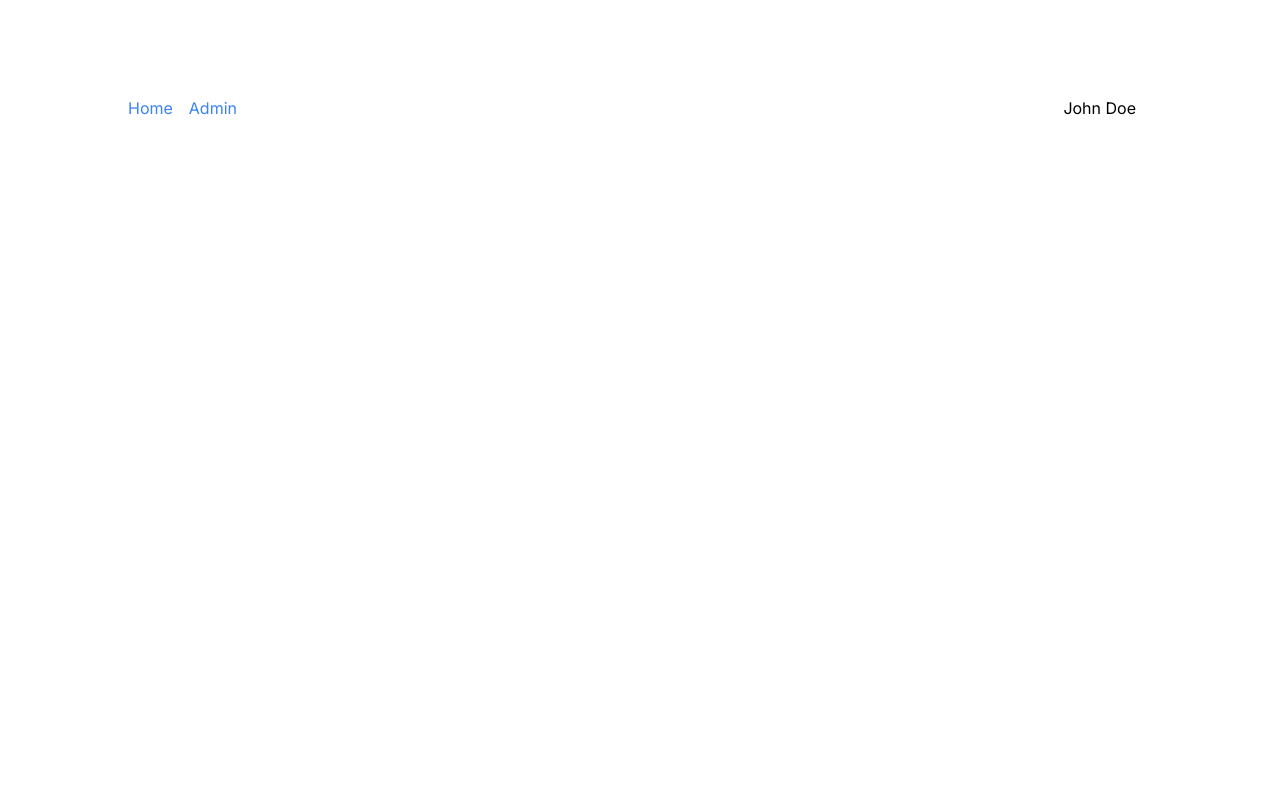
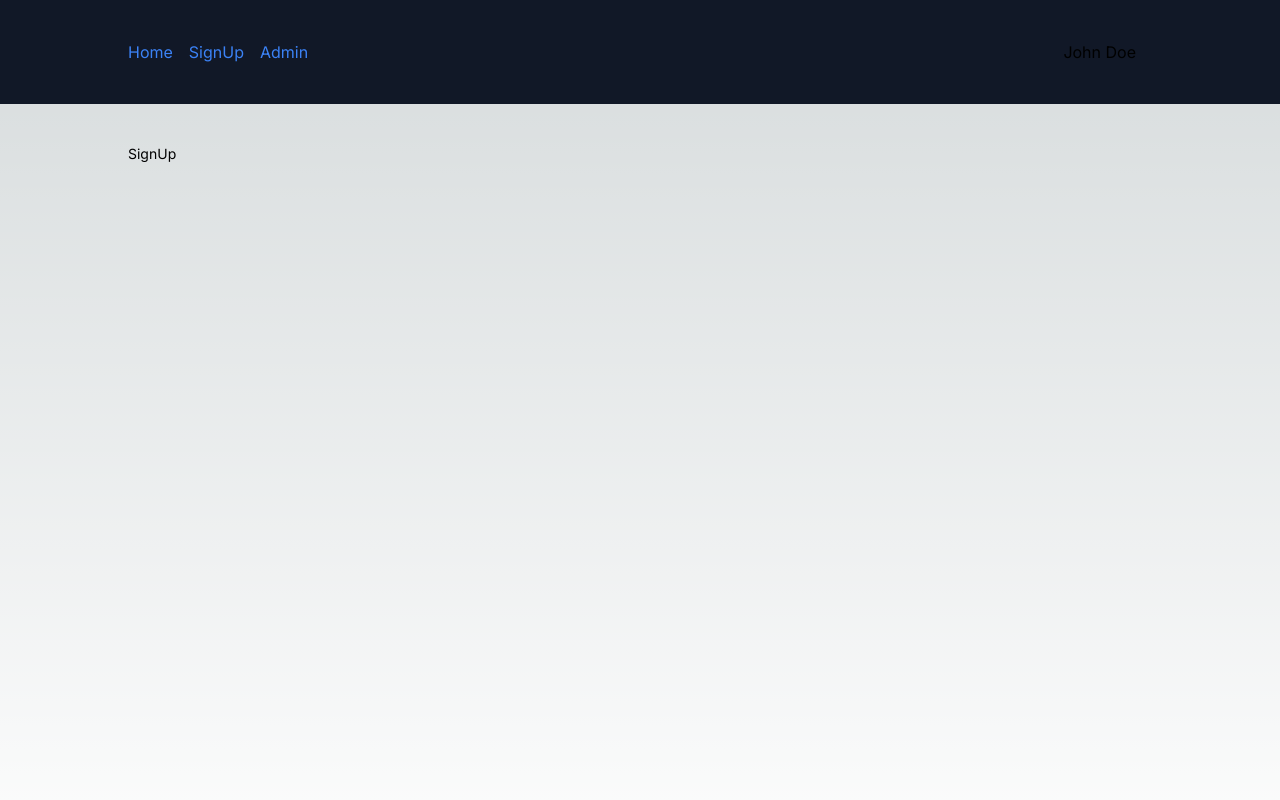
Before and after one commit to juniorwa/op-lava-jato, a Next.js app: page /signup in a window 1280 px wide. Before the commit this address had no page. Shown: the top 800 px of the page. Built offline with nearby package versions, Linux system fonts and the light colour scheme.

Commit message:
fixed common layout

```diff
--- a/package.json
+++ b/package.json
@@ -14,6 +14,7 @@
     "@types/react": "18.2.14",
     "@types/react-dom": "18.2.6",
     "autoprefixer": "10.4.14",
+    "bcryptjs": "^2.4.3",
     "eslint": "8.44.0",
     "eslint-config-next": "13.4.9",
     "next": "13.4.9",
@@ -23,5 +24,8 @@
     "react-dom": "18.2.0",
     "tailwindcss": "3.3.2",
     "typescript": "5.1.6"
+  },
+  "devDependencies": {
+    "@types/bcryptjs": "^2.4.2"
   }
 }
--- a/src/app/header.tsx
+++ b/src/app/header.tsx
@@ -3,14 +3,25 @@ import React from "react";
 
 const Header: React.FC = () => {
   return (
-    <header className="flex min-h-screen justify-center p-24">
+    <header className="flex justify-center p-10 bg-gray-900">
       <div className="w-full max-w-5xl">
-        <div className="flex items-center justify-between mb-8">
+        <div className="flex items-center justify-between">
           <nav className="flex items-center">
             <Link href="/" className="mr-4 text-blue-500 hover:text-blue-700">
               Home
             </Link>
-            <Link href="/admin" className="mr-4 text-blue-500 hover:text-blue-700">
+
+            <Link
+              href="/signup"
+              className="mr-4 text-blue-500 hover:text-blue-700"
+            >
+              SignUp
+            </Link>
+
+            <Link
+              href="/admin"
+              className="mr-4 text-blue-500 hover:text-blue-700"
+            >
               Admin
             </Link>
           </nav>
--- a/src/app/page.tsx
+++ b/src/app/page.tsx
@@ -1,7 +1,7 @@
 
 export default function Home() {
   return (
-    <main className="flex min-h-screen justify-center p-24">
+    <main className="flex min-h-screen justify-center p-10">
       <div className="w-full max-w-5xl text-sm">
         hello wild
       </div>
--- a/src/app/admin/page.tsx
+++ b/src/app/signup/page.tsx
@@ -3,12 +3,12 @@
 import { NextPage } from "next";
 import React from "react";
 
-const Admin: NextPage = () => {
+const SignUp: NextPage = () => {
   return (
-    <main className="flex min-h-screen justify-center p-24">
-      <div className="w-full max-w-5xl text-sm">Admin</div>
+    <main className="flex min-h-screen justify-center p-10">
+      <div className="w-full max-w-5xl text-sm">SignUp</div>
     </main>
   );
 };
 
-export default Admin;
+export default SignUp;
--- /dev/null
+++ b/src/pages/register.ts
@@ -0,0 +1,46 @@
+import type { NextApiRequest, NextApiResponse } from "next";
+import bcrypt from "bcryptjs";
+
+export type UserInterface = {
+  password: string;
+  name: string;
+  email: string;
+};
+
+export default async function handler(
+  req: NextApiRequest,
+  res: NextApiResponse
+) {
+  if (req.method === "POST") {
+    try {
+      const { password, name, email }: UserInterface = req.body;
+
+      // Checking if password was provided
+      if (!password) {
+        return res.status(400).json({ error: "Password is required." });
+      }
+
+      if (!name) {
+        return res.status(400).json({ error: "Name is required." });
+      }
+
+      if (!email) {
+        return res.status(400).json({ error: "Email is required." });
+      }
+
+      // Encrypting password
+      const salt = await bcrypt.genSalt(10);
+      const hashedPassword = await bcrypt.hash(password, salt);
+
+      // Return encrypted password
+      return res.status(200).json({ hashedPassword });
+    } catch (error) {
+      console.error(error);
+      res.status(500).json({ error: "Internal server error." });
+    }
+  } else {
+    // If not a POST request
+    res.setHeader("Allow", "POST");
+    res.status(405).end("Method Not Allowed");
+  }
+}
```
Also changed, not shown: 2 other files (tests, documents, lock files or other folders).
